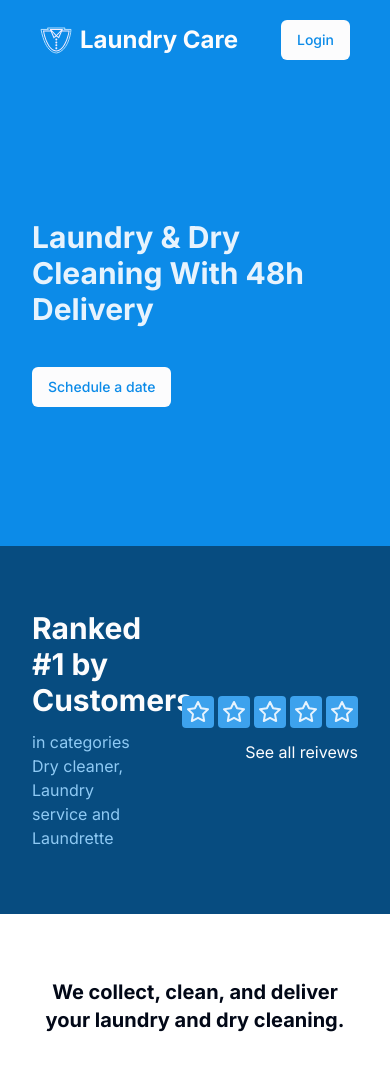
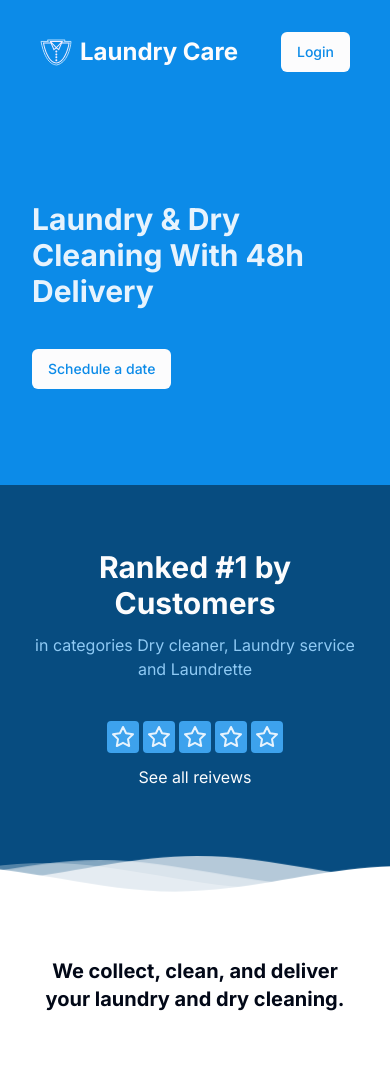
Before and after one commit to crescents-stack/laundry-care, a Next.js app: page / in a window 390 px wide. Shown: the top 1070 px of the page. Built offline with nearby package versions, Linux system fonts and the light colour scheme.

Commit message:
Fixes: [Feature] Setting up theme mode in landing page for initial#2

```diff
--- a/src/app/layout.tsx
+++ b/src/app/layout.tsx
@@ -1,5 +1,6 @@
 import { ThemeProvider } from "@/components/theme-provider";
 import "./globals.scss";
+import "@/components/core/assets/backgrounds/wave/wave.scss"
 import type { Metadata } from "next";
 import { Inter } from "next/font/google";
 import Navbar from "@/components/core/shared/navbar";
--- a/src/app/page.tsx
+++ b/src/app/page.tsx
@@ -1,13 +1,22 @@
+"use client";
+
 import { Button } from "@/components/ui/button";
 import { Star } from "lucide-react";
 import Image from "next/image";
 import Link from "next/link";
+import { useEffect } from "react";
+import WaveBack from "@/components/core/assets/backgrounds/wave/wave";
 
 const Home = () => {
+  useEffect(() => {
+    if (typeof document !== "undefined") {
+      localStorage.setItem("theme", "light");
+    }
+  }, []);
   return (
     <div>
       <section className="section-padding bg-user-500">
-        <div className="container mx-auto min-h-[40vh] grid grid-cols-1 md:grid-cols-2 gap-10">
+        <div className="container mx-auto min-h-[30vh] grid grid-cols-1 md:grid-cols-2 gap-10">
           <aside className="flex items-center justify-center">
             <div className="flex flex-col gap-10">
               <h1 className="font-bold text-user-50">
@@ -24,23 +33,25 @@ const Home = () => {
             <Image
               src="/images/hero-cloths.png"
               alt=""
-              height={200}
-              width={200}
+              height={1000}
+              width={1000}
               className="w-full h-full"
             />
           </aside>
         </div>
       </section>
-      <section className="section-padding bg-user-800 text-lighter-50">
-        <div className="flex items-center justify-between gap-10 container">
-          <div className="grid grid-cols-1 gap-3 ">
-            <h3 className="text-3xl font-bold">Ranked #1 by Customers</h3>
-            <p className="text-user-200">
+      <section className="section-padding bg-user-800 text-lighter-50 relative">
+        <div className="flex flex-col md:flex-row items-center justify-between gap-10 container pb-10 lg:pb-20">
+          <div className="grid grid-cols-1 gap-3">
+            <h3 className="text-3xl font-bold text-center md:text-left">
+              Ranked #1 by Customers
+            </h3>
+            <p className="text-user-200 text-center md:text-left">
               in categories Dry cleaner, Laundry service and Laundrette
             </p>
           </div>
-          <div className="flex flex-col items-end gap-3">
-            <div className="flex items-center justify-end gap-1">
+          <div className="flex flex-col item-start md:items-end gap-3">
+            <div className="flex items-center justify-start md:justify-end gap-1">
               {[1, 2, 3, 4, 5].map((item) => {
                 return (
                   <Star
@@ -50,9 +61,15 @@ const Home = () => {
                 );
               })}
             </div>
-            <Link href="/" className="hover:text-user-400">See all reivews</Link>
+            <Link
+              href="/"
+              className="hover:text-user-400 text-center md:text-left"
+            >
+              See all reivews
+            </Link>
           </div>
         </div>
+        <WaveBack />
       </section>
       <section className="section-padding container">
         <div className="">
--- /dev/null
+++ b/src/components/core/assets/backgrounds/wave/wave.jsx
@@ -0,0 +1,44 @@
+const WaveBack = () => {
+  return (
+    <>
+      <svg
+        className="waves"
+        xmlns="http://www.w3.org/2000/svg"
+        xmlnsXlink="http://www.w3.org/1999/xlink"
+        viewBox="0 24 150 28"
+        preserveAspectRatio="none"
+        shapeRendering="auto"
+      >
+        <defs>
+          <path
+            id="gentle-wave"
+            d="M-160 44c30 0 58-18 88-18s 58 18 88 18 58-18 88-18 58 18 88 18 v44h-352z"
+          />
+        </defs>
+        <g class="parallax">
+          <use
+            xlinkHref="#gentle-wave"
+            x="48"
+            y="0"
+            fill="rgba(255,255,255,0.7)"
+          />
+          <use
+            xlinkHref="#gentle-wave"
+            x="48"
+            y="3"
+            fill="rgba(255,255,255,0.5)"
+          />
+          <use
+            xlinkHref="#gentle-wave"
+            x="48"
+            y="5"
+            fill="rgba(255,255,255,0.3)"
+          />
+          <use xlinkHref="#gentle-wave" x="48" y="7" fill="#fff" />
+        </g>
+      </svg>
+    </>
+  );
+};
+
+export default WaveBack;
--- /dev/null
+++ b/src/components/core/assets/backgrounds/wave/wave.scss
@@ -0,0 +1,47 @@
+@import url("/src/app/globals.scss");
+
+.waves {
+  position: absolute;
+  bottom: 0;
+  left: 0;
+  width: 100%;
+  height: 15vh;
+  margin-top: -7px;
+  min-height: 100px;
+  max-height: 150px;
+}
+
+.parallax > use {
+  animation: move-forever 25s cubic-bezier(0.55, 0.5, 0.45, 0.5) infinite;
+}
+.parallax > use:nth-child(1) {
+  animation-delay: -2s;
+  animation-duration: 7s;
+}
+.parallax > use:nth-child(2) {
+  animation-delay: -3s;
+  animation-duration: 10s;
+}
+.parallax > use:nth-child(3) {
+  animation-delay: -4s;
+  animation-duration: 13s;
+}
+.parallax > use:nth-child(4) {
+  animation-delay: -5s;
+  animation-duration: 20s;
+}
+@keyframes move-forever {
+  0% {
+    transform: translate3d(-90px, 0, 0);
+  }
+  100% {
+    transform: translate3d(85px, 0, 0);
+  }
+}
+/*Shrinking for mobile*/
+@media (max-width: 768px) {
+  .waves {
+    height: 40px;
+    min-height: 40px;
+  }
+}
--- a/src/components/core/shared/navbar.tsx
+++ b/src/components/core/shared/navbar.tsx
@@ -10,6 +10,7 @@ const Navbar = () => {
   useEffect(() => {
     if (typeof window !== "undefined") {
       window.addEventListener("scroll", () => {
+        console.log(window.scrollY)
         if (window.scrollY < 300) {
           setNavStyle(false);
         } else {
@@ -20,11 +21,15 @@ const Navbar = () => {
   }, []);
   return (
     <nav
-      className={`sticky top-0 transition ease-in-out duration-300 ${
+      className={`sticky top-0 transition ease-in-out duration-500 ${
         !navStyle ? "bg-user-500" : "bg-lighter-50"
       }`}
     >
-      <div className="flex items-center justify-between gap-10 px-10 py-5 container">
+      <div
+        className={`flex items-center justify-between gap-10 px-10 container ${
+          !navStyle ? "py-8" : "py-5"
+        }`}
+      >
         <div
           className={`text-2xl font-bold flex items-center gap-2 ${
             !navStyle ? "text-lighter-50" : "text-user-500"
```
